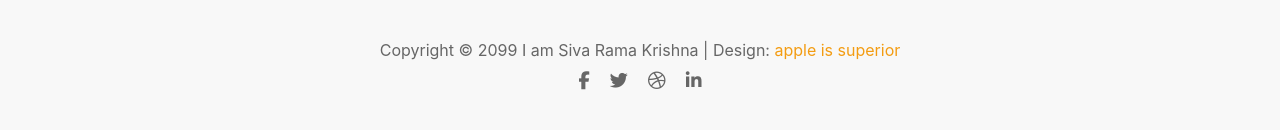
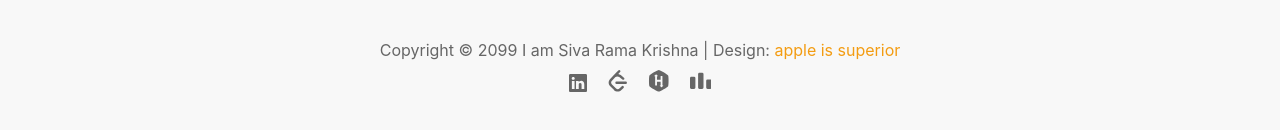
Before and after one commit to GSRK-BZA/reactPortfolio, a React (Create React App) app: page / in a window 1280 px wide. Shown: the part 3527-3657 px from the top of the page. Built offline with nearby package versions, Linux system fonts and the light colour scheme.

Commit message:
Updated Footer To inculde leetcode , codeforces , Hacker rank. Removed Dribble , Facebook and Twitter

```diff
--- a/src/components/Footer.js
+++ b/src/components/Footer.js
@@ -7,10 +7,11 @@ const Footer = () => {
     <footer className="footer">
       <p>Copyright © 2099 I am Siva Rama Krishna | Design: <a href="https://www.apple.in" target='_blank '>apple is superior</a></p>
       <div className="social-icons">
-        <a href="https://www.facebook.com" target="_blank" rel="noopener noreferrer"><i className="fab fa-facebook-f"></i></a>
-        <a href="https://x.com/PixelPaneer" target="_blank" rel="noopener noreferrer"><i className="fab fa-twitter"></i></a>
-        <a href="https://www.dribbble.com" target="_blank" rel="noopener noreferrer"><i className="fab fa-dribbble"></i></a>
-        <a href="https://www.linkedin.com/in/siva-rama-krishna-gogineni-2a688a281/" target="_blank" rel="noopener noreferrer"><i className="fab fa-linkedin-in"></i></a>
+
+        <a href="https://www.linkedin.com/in/siva-rama-krishna-gogineni-2a688a281/" target="_blank" rel="noopener noreferrer"><svg xmlns="http://www.w3.org/2000/svg" width="1em" height="1em" viewBox="0 0 16 16"><path fill="currentColor" d="M0 1.146C0 .513.526 0 1.175 0h13.65C15.474 0 16 .513 16 1.146v13.708c0 .633-.526 1.146-1.175 1.146H1.175C.526 16 0 15.487 0 14.854zm4.943 12.248V6.169H2.542v7.225zm-1.2-8.212c.837 0 1.358-.554 1.358-1.248c-.015-.709-.52-1.248-1.342-1.248S2.4 3.226 2.4 3.934c0 .694.521 1.248 1.327 1.248zm4.908 8.212V9.359c0-.216.016-.432.08-.586c.173-.431.568-.878 1.232-.878c.869 0 1.216.662 1.216 1.634v3.865h2.401V9.25c0-2.22-1.184-3.252-2.764-3.252c-1.274 0-1.845.7-2.165 1.193v.025h-.016l.016-.025V6.169h-2.4c.03.678 0 7.225 0 7.225z"/></svg></a>
+        <a href="https://leetcode.com/u/gsrkbza/" target="_blank" rel="noopener noreferrer"><svg xmlns="http://www.w3.org/2000/svg" width="1.2em" height="1.2em" viewBox="0 0 24 24"><path fill="currentColor" d="M13.483 0a1.37 1.37 0 0 0-.961.438L7.116 6.226l-3.854 4.126a5.3 5.3 0 0 0-1.209 2.104a5 5 0 0 0-.125.513a5.5 5.5 0 0 0 .062 2.362a6 6 0 0 0 .349 1.017a5.9 5.9 0 0 0 1.271 1.818l4.277 4.193l.039.038c2.248 2.165 5.852 2.133 8.063-.074l2.396-2.392c.54-.54.54-1.414.003-1.955a1.38 1.38 0 0 0-1.951-.003l-2.396 2.392a3.02 3.02 0 0 1-4.205.038l-.02-.019l-4.276-4.193c-.652-.64-.972-1.469-.948-2.263a2.7 2.7 0 0 1 .066-.523a2.55 2.55 0 0 1 .619-1.164L9.13 8.114c1.058-1.134 3.204-1.27 4.43-.278l3.501 2.831c.593.48 1.461.387 1.94-.207a1.384 1.384 0 0 0-.207-1.943l-3.5-2.831c-.8-.647-1.766-1.045-2.774-1.202l2.015-2.158A1.384 1.384 0 0 0 13.483 0m-2.866 12.815a1.38 1.38 0 0 0-1.38 1.382 1.38 1.38 0 0 0 1.38 1.382H20.79a1.38 1.38 0 0 0 1.38-1.382 1.38 1.38 0 0 0-1.38-1.382z"/></svg></a>
+        <a href="https://www.hackerrank.com/profile/gsrkrocky" target="_blank" rel="noopener noreferrer"><svg xmlns="http://www.w3.org/2000/svg" width="1.2em" height="1.2em" viewBox="0 0 32 32"><path fill="currentColor" d="M16 0c1.714 0 13 6.516 13.854 8c.859 1.484.859 14.516 0 16S17.713 32 16 32c-1.714 0-13-6.516-13.859-8c-.854-1.484-.854-14.516 0-16C3 6.516 14.287 0 16 0m3.063 9.068a.344.344 0 0 0-.349.344v5.167h-5.427v-5.37h.932a.34.34 0 0 0 .339-.344a.347.347 0 0 0-.161-.292l-2.099-2.01a.386.386 0 0 0-.302-.146a.35.35 0 0 0-.276.141L9.48 8.574a.343.343 0 0 0 .183.636h.938l.01 13.38c0 .193.146.344.339.344h1.99a.343.343 0 0 0 .344-.344v-5.339h5.432v5.536h-.932a.343.343 0 0 0-.183.636l2.104 2.016c.057.083.188.146.302.146s.208-.063.276-.146l2.24-2.016a.343.343 0 0 0 .161-.292a.347.347 0 0 0-.344-.344h-.938l-.01-13.375a.34.34 0 0 0-.339-.349h-1.99z"/></svg></a>
+        <a href="https://codeforces.com/profile/who_am_i_222" target="_blank" rel="noopener noreferrer"><svg xmlns="http://www.w3.org/2000/svg" width="1.2em" height="1.2em" viewBox="0 0 24 24"><path fill="currentColor" d="M4.5 7.5A1.5 1.5 0 0 1 6 9v10.5A1.5 1.5 0 0 1 4.5 21h-3C.673 21 0 20.328 0 19.5V9c0-.828.673-1.5 1.5-1.5zm9-4.5A1.5 1.5 0 0 1 15 4.5v15a1.5 1.5 0 0 1-1.5 1.5h-3c-.827 0-1.5-.672-1.5-1.5v-15c0-.828.673-1.5 1.5-1.5zm9 7.5A1.5 1.5 0 0 1 24 12v7.5a1.5 1.5 0 0 1-1.5 1.5h-3a1.5 1.5 0 0 1-1.5-1.5V12a1.5 1.5 0 0 1 1.5-1.5z"/></svg></a>
       </div>
 
     </footer>
```
